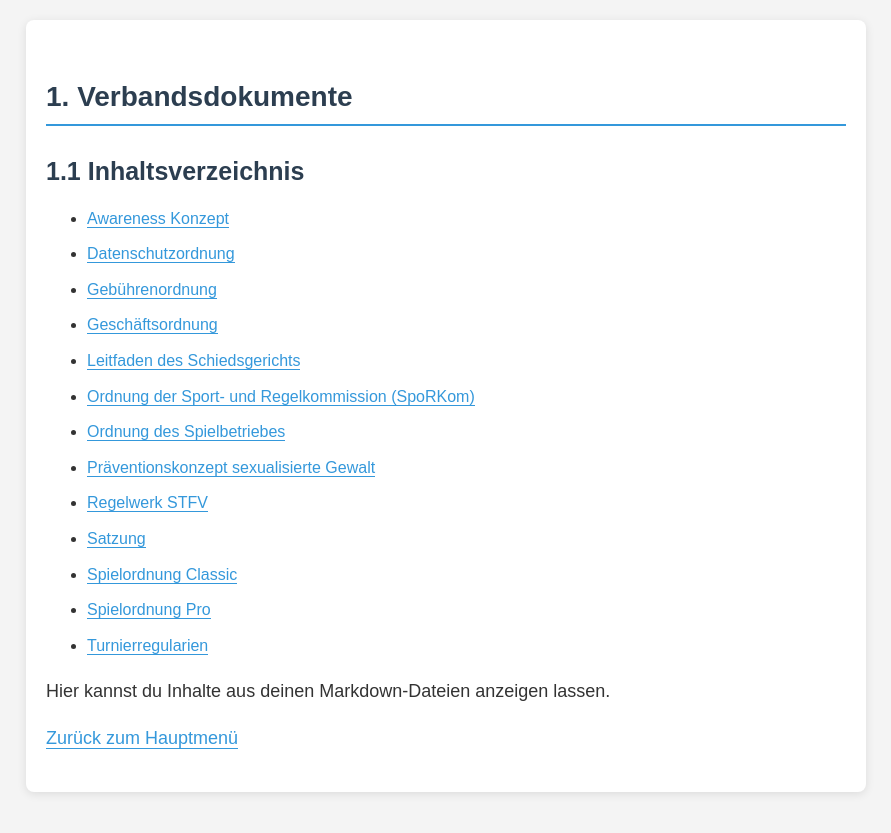
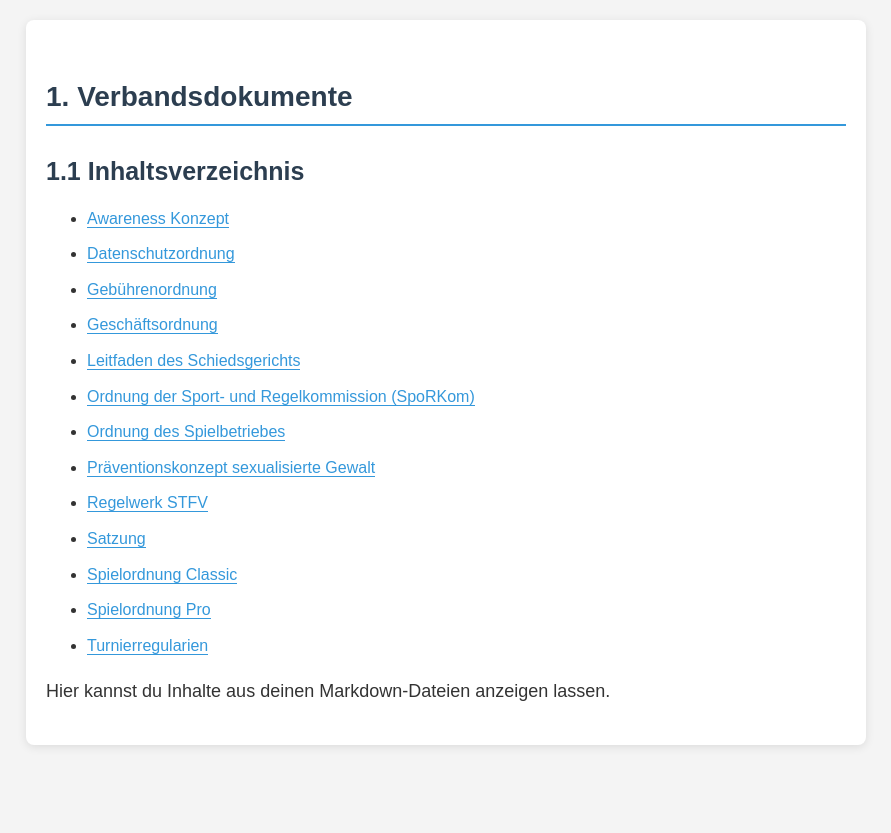
Before and after one commit to Deutscher-Tischfussballbund/stfv-docs, a Jekyll site: the page built from index.md, in a window 1280 px wide. Shown: the top 833 px of the page, without its empty margins (194-1085 px from the left). Built offline with Jekyll 4.4.1, drawn with Linux system fonts in a browser that asks for light colours; our own code applies the rules of GitHub Pages for plain Markdown files.

Commit message:
Update index.md

```diff
--- a/index.md
+++ b/index.md
@@ -22,5 +22,4 @@
 <!-- Zurück nach oben Button -->
 <a href="#top" id="back-to-top">Nach oben</a>
 
-<!-- Zurück zum Hauptmenü Button -->
-<a href="hauptmenue.html" id="back-to-menu">Zurück zum Hauptmenü</a>
+<script src="script.js"></script>
```
